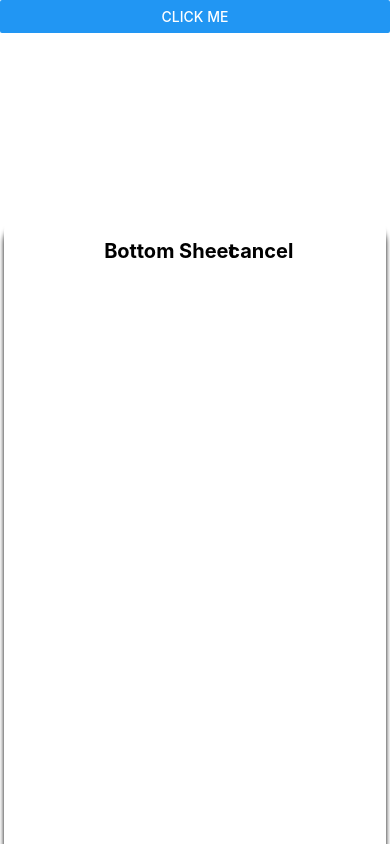
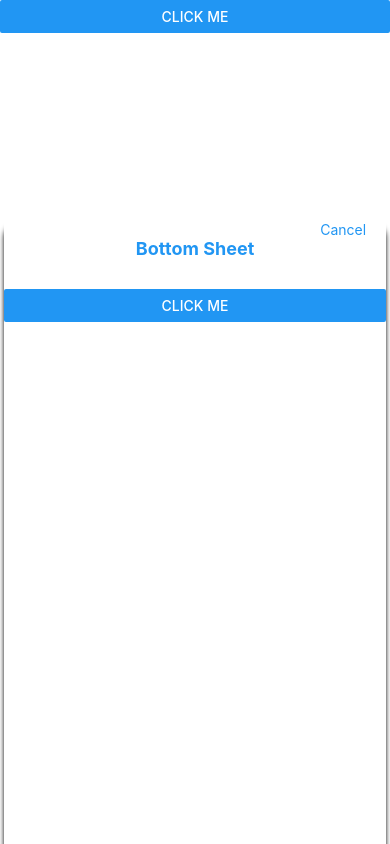
Before and after one commit to shubhamkakkar/PopInNotification, a React Native app: screen / in a window 390 px wide. Both pictures are taken after a click on the button "CLICK ME". Built offline with nearby package versions, Linux system fonts and the light colour scheme.

Commit message:
UI fixed in bottom sheet made

```diff
--- a/App.tsx
+++ b/App.tsx
@@ -9,7 +9,9 @@ export default function App() {
   return (
     <View style={styles.container}>
       <BottomSheet headerTitle="Bottom Sheet" visible={state} onClose={toggleState}>
-        <View />
+        <View style={styles.random}>
+          <Button title="Click Me" onPress={() => setstate(!state)} />
+        </View>
       </BottomSheet>
       <Button title="Click Me" onPress={() => setstate(!state)} />
     </View>
@@ -20,4 +22,7 @@ const styles = StyleSheet.create({
   container: {
     flex: 1,
   },
+  random: {
+    marginTop: 20,
+  },
 });
--- a/UI/BottomSheet/BottomSheet.tsx
+++ b/UI/BottomSheet/BottomSheet.tsx
@@ -43,18 +43,22 @@ export default function BottomSheet({headerTitle, visible, children, onClose}: M
 
   const Header = () => (
     <View style={styles.header}>
+      <View style={styles.cancelButtonWrapper}>
+        <TouchableOpacity {...{onPress}}>
+          <Text style={styles.cancelText}>Cancel</Text>
+        </TouchableOpacity>
+      </View>
       <Text style={styles.headerText}>{headerTitle}</Text>
-      <TouchableOpacity style={styles.button} {...{onPress}}>
-        <Text style={styles.headerText}>cancel</Text>
-      </TouchableOpacity>
     </View>
   );
   return (
-    <Modal transparent visible={visible} animationType={Platform.OS === 'ios' ? 'slide' : 'fade'}>
-      <Animated.View style={[styles.modal]}>
-        <SafeAreaView style={styles.bottomArea}>
+    <Modal transparent visible={visible} animationType={'slide'}>
+      <Animated.View style={[styles.modal, styles.topBorderRadius]}>
+        <SafeAreaView style={[styles.bottomArea, styles.topBorderRadius]}>
           <Header />
-          <KeyboardAvoidingViewUI>{children}</KeyboardAvoidingViewUI>
+          <View style={[styles.childrenWrapper, styles.topBorderRadius]}>
+            <KeyboardAvoidingViewUI>{children}</KeyboardAvoidingViewUI>
+          </View>
         </SafeAreaView>
       </Animated.View>
     </Modal>
@@ -62,17 +66,18 @@ export default function BottomSheet({headerTitle, visible, children, onClose}: M
 }
 
 const styles = StyleSheet.create({
+  topBorderRadius: {
+    borderTopLeftRadius: 15,
+    borderTopRightRadius: 15,
+  },
   modal: {
-    padding: 10,
+    position: 'absolute',
     marginLeft: '1%',
     marginRight: '1%',
-    position: 'absolute',
     bottom: 0,
     width: '98%',
     height: '75%',
-    borderTopRightRadius: 20,
-    borderTopLeftRadius: 20,
-    backgroundColor: '#fff',
+    backgroundColor: 'white',
     shadowColor: '#000',
     shadowOffset: {
       width: 0,
@@ -84,37 +89,26 @@ const styles = StyleSheet.create({
     zIndex: 24,
   },
   header: {
-    borderRadius: 10,
-    margin: 5,
-    display: 'flex',
-    flexDirection: 'row',
-    justifyContent: 'center',
-    alignItems: 'center',
-    flexWrap: 'wrap',
+    padding: 10,
+    marginHorizontal: 10,
   },
   headerText: {
-    fontSize: 20,
+    fontSize: 18,
     fontWeight: 'bold',
     textAlign: 'center',
-  },
-  button: {
-    height: 50,
-    width: 50,
-    display: 'flex',
-    flexDirection: 'column',
-    justifyContent: 'center',
-    alignItems: 'center',
-    alignContent: 'center',
-    borderRadius: 45,
-    borderColor: '#CCC',
-  },
-  buttonText: {
-    color: '#333',
-    fontSize: 50,
-    alignSelf: 'center',
+    color: '#2196f3',
   },
   bottomArea: {
     height: '100%',
+  },
+  cancelButtonWrapper: {
     justifyContent: 'center',
+    alignItems: 'flex-end',
+  },
+  cancelText: {
+    color: '#2196f3',
+  },
+  childrenWrapper: {
+    flex: 1,
   },
 });
```
